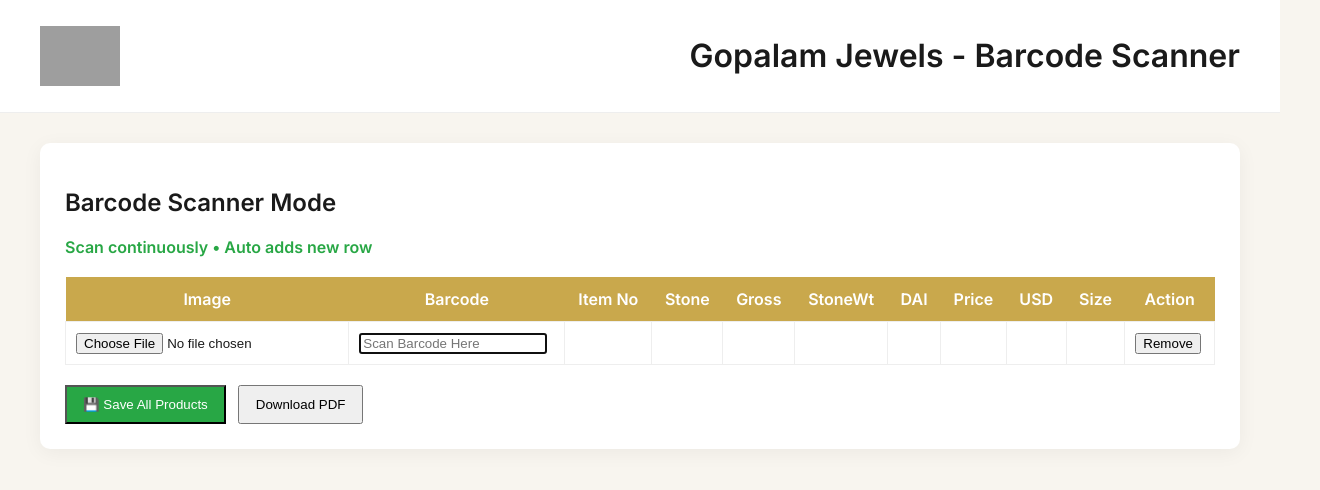
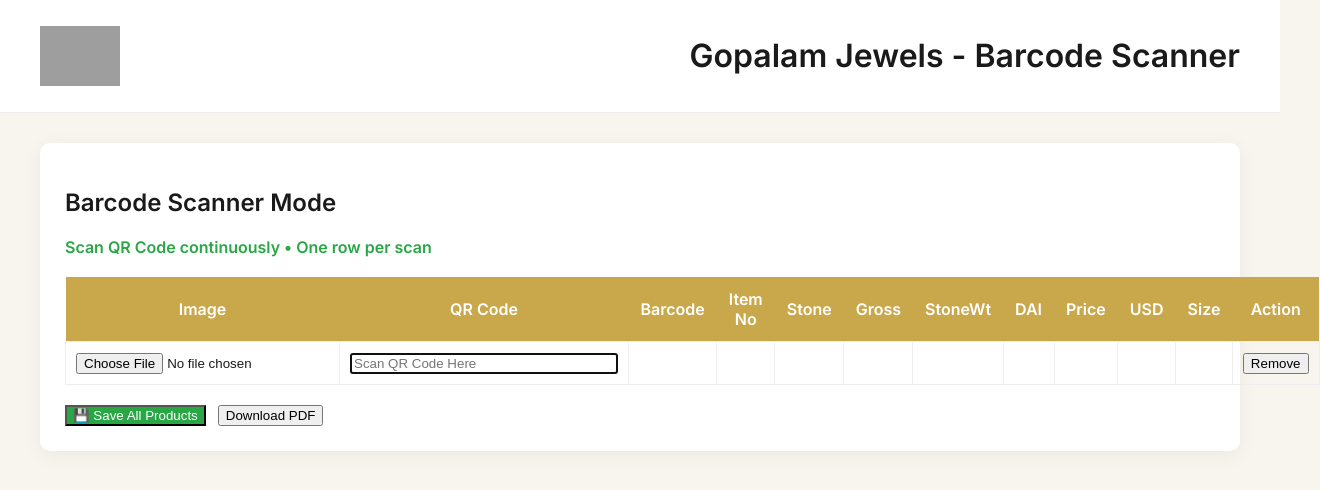
Before and after one commit to keshav50m/GopalamInternal, a Next.js app in the folder gopalam-jewels/: page / in a window 1280 px wide. Shown: the top 490 px of the page, 1320 px wide, since content can reach past the window. Built offline with nearby package versions, Linux system fonts and the light colour scheme; no server answers; the database is empty; grey boxes are pictures that could not be loaded.

Commit message:
Final version - Barcode scanner with Cloudinary + MongoDB

```diff
--- a/gopalam-jewels/src/components/ProductLookup.tsx
+++ b/gopalam-jewels/src/components/ProductLookup.tsx
@@ -3,15 +3,14 @@
 
 export default function ProductPanel() {
   const [rows, setRows] = useState<any[]>([
-    { barcode: "", image: "", data: null, imageUrl: "" },
+    { qrCode: "", barcode: "", imageUrl: "", previewUrl: "", data: null },
   ]);
 
   const [savedProducts, setSavedProducts] = useState<any[]>([]);
-  const barcodeInputRef = useRef<HTMLInputElement>(null);
+  const lastInputRef = useRef<HTMLInputElement>(null);
 
   useEffect(() => {
     fetchSavedProducts();
-    setTimeout(() => barcodeInputRef.current?.focus(), 500);
   }, []);
 
   const fetchSavedProducts = async () => {
@@ -26,9 +25,8 @@
     }
   };
 
-  // Parse Scanned Barcode
-  const parseBarcode = (str: string) => {
-    const parts = str.split(",").map(p => p.trim());
+  const parseQRCode = (fullString: string) => {
+    const parts = fullString.split(",").map(p => p.trim());
     return {
       BARCODE: parts[0] || "",
       ITEMNO: parts[1] || "",
@@ -42,89 +40,132 @@
     };
   };
 
-  // Upload image to Cloudinary
-  const uploadToCloudinary = async (file: File): Promise<string> => {
+  const handleQRScan = (index: number, value: string) => {
+    const updated = [...rows];
+    updated[index].qrCode = value;
+
+    let match = null;
+
+    // First priority: Check in savedProducts (MongoDB)
+    if (value.includes(",")) {
+      const barcode = value.split(",")[0].trim();
+      match = savedProducts.find(p => String(p.barcode).trim() === barcode);
+    }
+
+    if (match) {
+      // Load data + saved image from MongoDB
+      updated[index].barcode = match.barcode;
+      updated[index].data = match.data;
+      updated[index].imageUrl = match.image || "";
+
+      // Show saved image as preview
+      if (match.image) {
+        updated[index].previewUrl = match.image;
+      }
+    }
+    // If not found in DB, parse from QR code
+    else if (value.includes(",") && value.split(",").length >= 4) {
+      const parsed = parseQRCode(value);
+      updated[index].barcode = parsed.BARCODE;
+      updated[index].data = parsed;
+    } else {
+      updated[index].barcode = "";
+      updated[index].data = null;
+    }
+
+    setRows(updated);
+
+    // ✅ Only add one new row when complete scan is detected
+    if (index === rows.length - 1 && value.includes(",") && value.split(",").length >= 4) {
+      setTimeout(() => {
+        setRows((prevRows) => {
+          if (prevRows.length === index + 1) {
+            return [...prevRows, { qrCode: "", barcode: "", imageUrl: "", previewUrl: "", data: null }];
+          }
+          return prevRows;
+        });
+      }, 180);
+    }
+  };
+
+  // Auto focus on newest row
+  useEffect(() => {
+    if (rows.length > 0) {
+      setTimeout(() => {
+        lastInputRef.current?.focus();
+      }, 220);
+    }
+  }, [rows.length]);
+
+  const handleImage = (index: number, file: File) => {
+    if (!file) return;
+    const previewUrl = URL.createObjectURL(file);
+
+    const updated = [...rows];
+    updated[index].previewUrl = previewUrl;
+    setRows(updated);
+
+    uploadToCloudinary(file, index);
+  };
+
+  const uploadToCloudinary = async (file: File, index: number) => {
+    try {
       const formData = new FormData();
       formData.append("file", file);
-    formData.append("upload_preset", "gopalam_jewels"); // You can change this
+      formData.append("upload_preset", "gopalam_jewels");
 
       const res = await fetch(
         `https://api.cloudinary.com/v1_1/${process.env.NEXT_PUBLIC_CLOUDINARY_CLOUD_NAME}/image/upload`,
         { method: "POST", body: formData }
       );
-
       const data = await res.json();
-    return data.secure_url;
-  };
-
-  const handleImage = async (index: number, file: File) => {
-    try {
-      const imageUrl = await uploadToCloudinary(file);
+      if (data.secure_url) {
         const updated = [...rows];
-      updated[index].imageUrl = imageUrl;
+        updated[index].imageUrl = data.secure_url;
         setRows(updated);
+      }
     } catch (err) {
-      alert("Image upload failed");
       console.error(err);
     }
   };
 
-  const handleBarcodeScan = (index: number, value: string) => {
-    if (!value) return;
-
-    const parsedData = parseBarcode(value);
-
-    const updated = [...rows];
-    updated[index].barcode = value;
-    updated[index].data = parsedData;
-
-    setRows(updated);
-
-    // Auto add next row
-    setTimeout(() => {
-      setRows(prev => [...prev, { barcode: "", image: "", data: null, imageUrl: "" }]);
-    }, 150);
-  };
-
   const saveAll = async () => {
-    const productsToSave = rows
-      .filter(r => r.barcode && r.data)
-      .map(r => ({
-        barcode: r.barcode.trim(),
-        image: r.imageUrl || "",           // Now storing Cloudinary URL
+    const toSave = rows.filter(r => r.barcode && r.data).map(r => ({
+      barcode: r.barcode,
+      image: r.imageUrl || "",
       data: r.data,
     }));
 
-    if (productsToSave.length === 0) return alert("No products to save");
+    if (toSave.length === 0) return alert("No products to save");
 
     try {
       const res = await fetch("/api/saved-products", {
         method: "POST",
         headers: { "Content-Type": "application/json" },
-        body: JSON.stringify({ products: productsToSave }),
+        body: JSON.stringify({ products: toSave }),
       });
 
       if (res.ok) {
-        alert(`✅ ${productsToSave.length} products saved successfully!`);
+        alert(`✅ ${toSave.length} products saved!`);
         fetchSavedProducts();
-      } else {
-        alert("Failed to save");
       }
     } catch (err) {
-      alert("Error saving products");
+      alert("Save failed");
     }
   };
 
   const exportPDF = async () => {
     const { default: jsPDF } = await import("jspdf");
     const pdf = new jsPDF("p", "mm", "a4");
-    // ... (keep your existing PDF logic)
+
     let y = 20;
-    const rowHeight = 26;
-    const colX = { image: 12, barcode: 45, item: 60, stone: 90, gross: 115, stoneWt: 128, dai: 140, price: 152, usd: 165, size: 178 };
+    const rowHeight = 28;
 
-    pdf.setFontSize(9);
+    const colX = { image: 12, barcode: 45, item: 68, stone: 92, gross: 115, stoneWt: 135, dai: 155, price: 175, usd: 190, size: 215 };
+
+    pdf.setFontSize(8.5);
     pdf.setFont("helvetica", "bold");
+
     pdf.text("Image", colX.image, y);
     pdf.text("Barcode", colX.barcode, y);
     pdf.text("Item No", colX.item, y);
@@ -142,27 +183,27 @@
     rows.forEach((row) => {
       if (!row.data) return;
       const d = row.data;
+
       pdf.rect(8, y, 195, rowHeight);
-
-      if (row.imageUrl) {
-        pdf.addImage(row.imageUrl, "JPEG", colX.image, y + 2, 32, 20);
+      const imgSrc = row.imageUrl || row.previewUrl;
+      if (imgSrc) {
+        pdf.addImage(imgSrc, "JPEG", colX.image, y + 3, 32, 22);
       }
 
-      const centerY = y + rowHeight / 2 + 1;
-      const itemNo = d.ITEMNO || d["ITEMNO."] || "";
+      const centerY = y + rowHeight / 2 + 2;
 
       pdf.text(String(row.barcode || ""), colX.barcode, centerY);
-      pdf.text(String(itemNo), colX.item, centerY);
+      pdf.text(String(d.ITEMNO || ""), colX.item, centerY);
       pdf.text(String(d["STONE NAME"] || ""), colX.stone, centerY);
       pdf.text(String(d["GROSS WT"] || ""), colX.gross, centerY);
       pdf.text(String(d["STONE WT"] || ""), colX.stoneWt, centerY);
       pdf.text(String(d["DAI WT"] || ""), colX.dai, centerY);
       pdf.text(String(d["TAG PRICE"] || ""), colX.price, centerY);
       pdf.text(String(d.USD || ""), colX.usd, centerY);
-      pdf.text(String(d.SIZE || "").slice(0, 8), colX.size, centerY);
+      pdf.text(String(d.SIZE || "").slice(0, 12), colX.size, centerY);
 
-      y += rowHeight + 4;
-      if (y > 270) {
+      y += rowHeight + 5;
+      if (y > 265) {
         pdf.addPage();
         y = 20;
       }
@@ -175,13 +216,14 @@
     <div>
       <h2>Barcode Scanner Mode</h2>
       <p style={{ color: "#28a745", fontWeight: "bold" }}>
-        Scan continuously • Auto adds new row
+        Scan QR Code continuously • One row per scan
       </p>
 
       <table>
         <thead>
           <tr>
             <th>Image</th>
+            <th>QR Code</th>
             <th>Barcode</th>
             <th>Item No</th>
             <th>Stone</th>
@@ -203,17 +245,22 @@
                   accept="image/*"
                   onChange={(e) => e.target.files && handleImage(i, e.target.files[0])}
                 />
-                {row.imageUrl && <img src={row.imageUrl} width="70" alt="preview" />}
+                {row.previewUrl && (
+                  <div style={{ marginTop: "8px" }}>
+                    <img src={row.previewUrl} alt="preview" width="80" style={{ borderRadius: "6px" }} />
+                  </div>
+                )}
               </td>
               <td>
                 <input
-                  ref={i === 0 ? barcodeInputRef : null}
-                  value={row.barcode}
-                  onChange={(e) => handleBarcodeScan(i, e.target.value)}
-                  placeholder="Scan Barcode Here"
-                  style={{ width: "180px" }}
+                  ref={i === rows.length - 1 ? lastInputRef : null}
+                  value={row.qrCode}
+                  onChange={(e) => handleQRScan(i, e.target.value)}
+                  placeholder="Scan QR Code Here"
+                  style={{ width: "260px" }}
                 />
               </td>
+              <td>{row.barcode}</td>
               <td>{row.data?.ITEMNO}</td>
               <td>{row.data?.["STONE NAME"]}</td>
               <td>{row.data?.["GROSS WT"]}</td>
@@ -225,7 +272,7 @@
               <td>
                 <button onClick={() => {
                   const updated = rows.filter((_, idx) => idx !== i);
-                  setRows(updated.length ? updated : [{ barcode: "", image: "", data: null, imageUrl: "" }]);
+                  setRows(updated.length ? updated : [{ qrCode: "", barcode: "", imageUrl: "", previewUrl: "", data: null }]);
                 }}>
                   Remove
                 </button>
@@ -236,12 +283,10 @@
       </table>
 
       <div style={{ marginTop: "20px", display: "flex", gap: "12px" }}>
-        <button onClick={saveAll} style={{ backgroundColor: "#28a745", color: "white", padding: "10px 16px" }}>
+        <button onClick={saveAll} style={{ backgroundColor: "#28a745", color: "white" }}>
           💾 Save All Products
         </button>
-        <button onClick={exportPDF} style={{ padding: "10px 16px" }}>
-          Download PDF
-        </button>
+        <button onClick={exportPDF}>Download PDF</button>
       </div>
     </div>
   );
```
Lines whose indentation alone changed are shown as unchanged.
